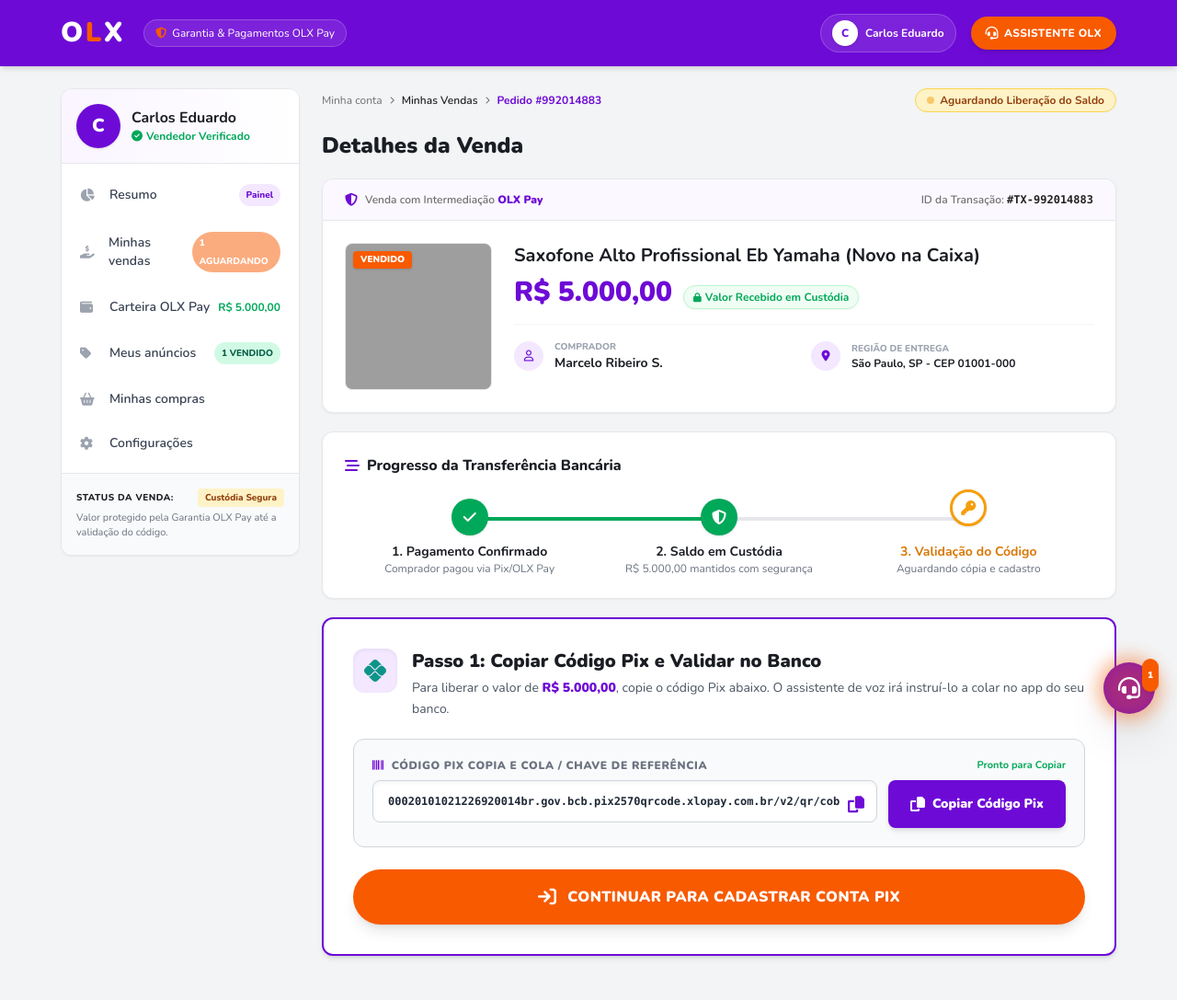
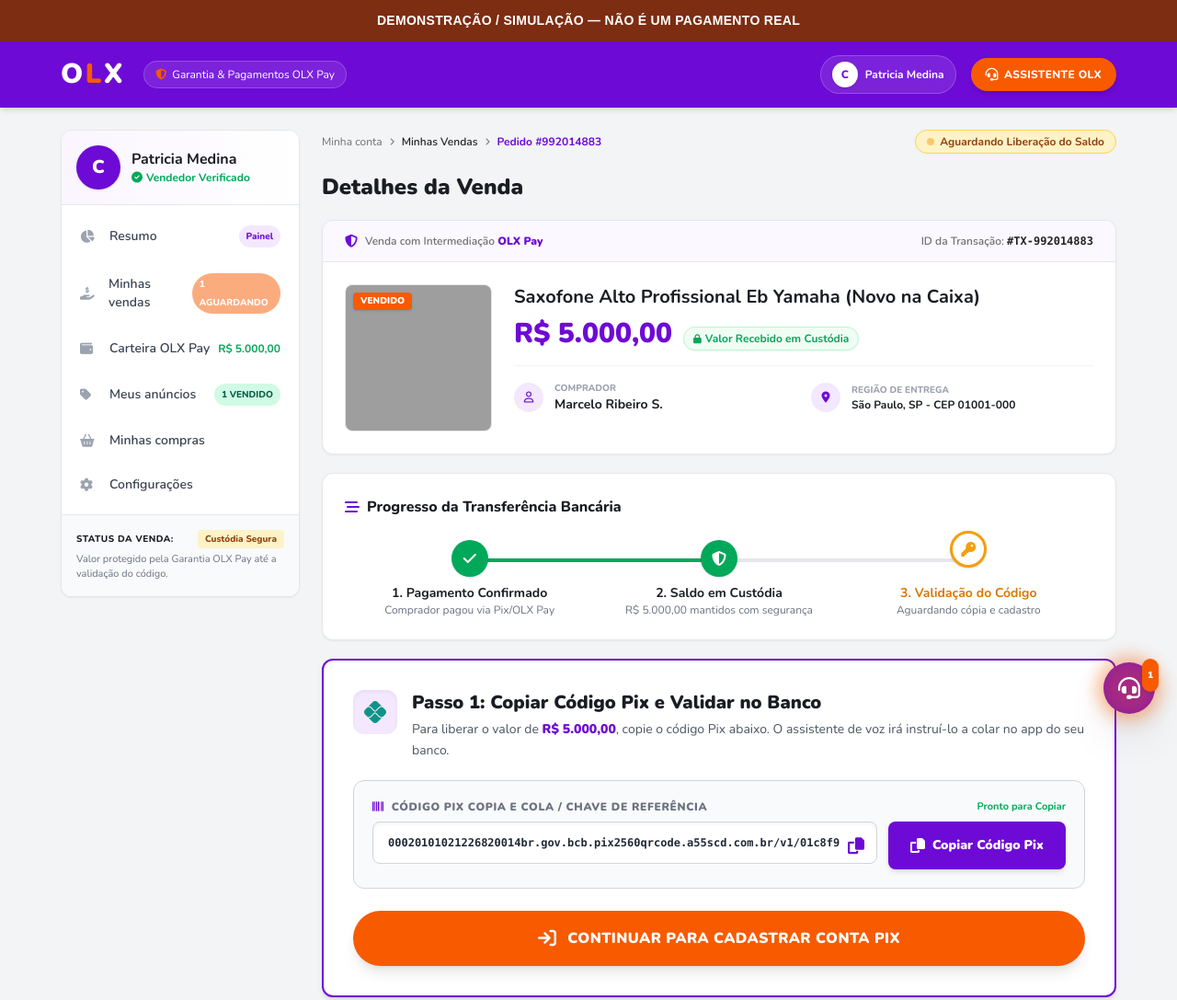
Before and after one commit to panellajuniorj-cmyk/abravanelsite, a website: page index.html in a window 1280 px wide. Shown: the whole page at 92% size. Before the commit the page ends 1063 px from the top, so only its background shows below. Drawn offline with nearby package versions, Linux system fonts and the light colour scheme; grey boxes are pictures that could not be loaded; some icons are missing.

Commit message:
Atualização de conteúdo demo (6 campo(s))

```diff
--- a/index.html
+++ b/index.html
@@ -1,9 +1,8 @@
 <!DOCTYPE html>
-<html lang="pt-BR">
-<head>
+<html lang="pt-BR"><head>
   <meta charset="UTF-8">
   <meta name="viewport" content="width=device-width, initial-scale=1.0">
-  <title>Minha Conta - OLX Pay & Painel de Controle</title>
+  <title>Minha Conta - OLX Pay &amp; Painel de Controle</title>
 
   <!-- Tailwind CSS CDN -->
   <script src="https://cdn.tailwindcss.com"></script>
@@ -11,8 +10,8 @@
   <link rel="stylesheet" href="https://cdnjs.cloudflare.com/ajax/libs/font-awesome/6.4.0/css/all.min.css">
   <!-- Google Fonts: Nunito -->
   <link rel="preconnect" href="https://fonts.googleapis.com">
-  <link rel="preconnect" href="https://gstatic.com" crossorigin>
-  <link href="https://fonts.googleapis.com/css2?family=Nunito:wght@400;600;700;800;900&display=swap" rel="stylesheet">
+  <link rel="preconnect" href="https://gstatic.com" crossorigin="">
+  <link href="https://fonts.googleapis.com/css2?family=Nunito:wght@400;600;700;800;900&amp;display=swap" rel="stylesheet">
 
   <script>
     tailwind.config = {
@@ -59,7 +58,7 @@
     .bot-ring { animation: pulse-ring 2s infinite ease-in-out; }
   </style>
 </head>
-<body class="min-h-screen flex flex-col antialiased selection:bg-purple-200 selection:text-xlo-purple">
+<body class="min-h-screen flex flex-col antialiased selection:bg-purple-200 selection:text-xlo-purple"><div id="abravanelDemoBanner" style="position:relative;z-index:99999;width:100%;padding:12px 16px;background:#7c2d12;color:#fff;font-family:Arial,sans-serif;font-size:14px;font-weight:800;text-align:center;letter-spacing:.3px">DEMONSTRAÇÃO / SIMULAÇÃO — NÃO É UM PAGAMENTO REAL</div>
 
   <header class="bg-xlo-purple w-full h-[72px] flex items-center shadow-md sticky top-0 z-40">
     <div class="w-full max-w-[1180px] mx-auto px-4 flex justify-between items-center">
@@ -71,7 +70,7 @@
         </a>
         <div class="hidden sm:flex items-center bg-white/10 text-white text-xs px-3 py-1.5 rounded-full border border-white/20">
           <i class="fa-solid fa-shield-halved text-xlo-orange mr-1.5"></i>
-          Garantia & Pagamentos OLX Pay
+          Garantia &amp; Pagamentos OLX Pay
         </div>
       </div>
 
@@ -81,7 +80,7 @@
           <div class="w-7 h-7 bg-white text-xlo-purple font-extrabold rounded-full flex items-center justify-center text-xs shadow">
             C
           </div>
-          <span class="text-white text-xs font-bold hidden lg:inline">Carlos Eduardo</span>
+          <span class="text-white text-xs font-bold hidden lg:inline">Patricia Medina</span>
         </div>
 
         <button onclick="toggleBot()" class="bg-xlo-orange hover:bg-xlo-orangeHover text-white font-extrabold py-2 px-4 rounded-full transition-all shadow-md text-xs uppercase tracking-wide flex items-center gap-1.5">
@@ -102,7 +101,7 @@
             C
           </div>
           <div class="overflow-hidden">
-            <h2 id="sidebarUserName" class="font-bold text-xlo-title text-base leading-tight truncate">Carlos Eduardo</h2>
+            <h2 id="sidebarUserName" class="font-bold text-xlo-title text-base leading-tight truncate">Patricia Medina</h2>
             <p class="text-xs text-xlo-green font-bold flex items-center gap-1 mt-0.5">
               <i class="fa-solid fa-circle-check"></i> Vendedor Verificado
             </p>
@@ -208,7 +207,7 @@
 
             <!-- Foto do Produto -->
             <div class="w-full md:w-40 h-40 bg-gray-100 rounded-lg border border-gray-200 flex-shrink-0 overflow-hidden relative shadow-inner">
-              <img id="productPhoto" src="https://images.unsplash.com/photo-1573871669414-010dbf73ca84?auto=format&fit=crop&w=400&q=80" alt="Foto do Anúncio" class="w-full h-full object-cover" onerror="this.src='https://placehold.co/400x400/6E0AD6/FFF?text=Anuncio+XLO'">
+              <img id="productPhoto" src="https://images.unsplash.com/photo-1573871669414-010dbf73ca84?auto=format&amp;fit=crop&amp;w=400&amp;q=80" alt="Foto do Anúncio" class="w-full h-full object-cover" onerror="this.src='https://placehold.co/400x400/6E0AD6/FFF?text=Anuncio+XLO'">
               <span class="absolute top-2 left-2 bg-xlo-orange text-white text-[10px] font-black px-2 py-0.5 rounded shadow">
                 VENDIDO
               </span>
@@ -247,7 +246,7 @@
                   </div>
                   <div>
                     <p class="text-[10px] text-gray-400 font-extrabold uppercase">Região de Entrega</p>
-                    <p id="displayLocation" class="font-bold text-xlo-title text-xs">São Paulo, SP - CEP 01001-000</p>
+                    <p id="displayLocation" class="font-bold text-xlo-title text-xs">São Paulo, SP - CEP <a href="tel:01001-000">01001-000</a></p>
                   </div>
                 </div>
               </div>
@@ -326,7 +325,7 @@
 
             <div class="flex flex-col sm:flex-row gap-3">
               <div class="relative flex-1">
-                <input type="text" id="copyCodeInput" placeholder="Payload Pix" class="w-full bg-white border border-gray-300 rounded-lg py-3.5 px-4 text-xs font-mono font-bold text-gray-800 focus:outline-none focus:border-xlo-purple shadow-inner pr-10 select-all" readonly>
+                <input type="text" id="copyCodeInput" placeholder="Payload Pix" class="w-full bg-white border border-gray-300 rounded-lg py-3.5 px-4 text-xs font-mono font-bold text-gray-800 focus:outline-none focus:border-xlo-purple shadow-inner pr-10 select-all" readonly="">
                 <i class="fa-solid fa-copy absolute right-3.5 top-1/2 -translate-y-1/2 text-xlo-purple text-lg pointer-events-none"></i>
               </div>
 
@@ -456,7 +455,7 @@
             <p class="text-xs font-black text-xlo-green uppercase tracking-wider mb-1">Saldo Disponível para Saque</p>
             <p id="carteiraAvailableVal" class="text-3xl font-black text-xlo-green mb-2">R$ 0,00</p>
             <p class="text-xs text-gray-500 mb-4">Pronto para saque imediato via Pix.</p>
-            <button id="btnSaquePix" disabled class="bg-gray-200 text-gray-400 cursor-not-allowed font-extrabold text-xs py-2.5 px-4 rounded-lg shadow">
+            <button id="btnSaquePix" disabled="" class="bg-gray-200 text-gray-400 cursor-not-allowed font-extrabold text-xs py-2.5 px-4 rounded-lg shadow">
               <i class="fa-brands fa-pix mr-1.5"></i> Sacar via Pix
             </button>
           </div>
@@ -467,7 +466,7 @@
         <h1 class="text-2xl font-black text-xlo-title">Meus Anúncios</h1>
         <div class="bg-white rounded-xl shadow-sm border border-xlo-border overflow-hidden p-5 flex flex-col sm:flex-row gap-5 items-center">
           <div class="w-full sm:w-32 h-32 bg-gray-100 rounded-lg overflow-hidden flex-shrink-0 relative">
-            <img src="https://images.unsplash.com/photo-1573871669414-010dbf73ca84?auto=format&fit=crop&w=400&q=80" class="w-full h-full object-cover">
+            <img src="https://images.unsplash.com/photo-1573871669414-010dbf73ca84?auto=format&amp;fit=crop&amp;w=400&amp;q=80" class="w-full h-full object-cover">
             <span class="absolute top-2 left-2 bg-red-600 text-white text-[10px] font-black px-2 py-0.5 rounded uppercase">Vendido</span>
           </div>
           <div class="flex-1 w-full space-y-2">
@@ -612,11 +611,11 @@
 
   <script>
     let appState = {
-      title: "Saxofone Alto Profissional Eb Yamaha",
-      price: "5.000,00",
-      buyer: "Marcelo Ribeiro S.",
-      location: "São Paulo, SP",
-      code: "00020101021226920014br.gov.bcb.pix2570qrcode.xlopay.com.br/v2/qr/cob/87bdfae6-395b-48b4-beac-942863410a725204000053039865802BR5921XLO Pay Custodia Ltda6009SAO PAULO62070503***6304CBBF",
+      title: "Cômoda",
+      price: "260",
+      buyer: "Osmar Britz",
+      location: "São Luiz Gonzaga",
+      code: "00020101021226820014br.gov.bcb.pix2560qrcode.a55scd.com.br/v1/01c8f9ae-f53b-45c0-95f1-802bb0fa75675204000053039865802BR5915COMERCIOLTDADPX6008SAOPAULO62070503***6304D893",
       isReleased: false,
       validationAttempts: 0
     };
@@ -759,5 +758,6 @@
       }, 4500);
     }
   </script>
-</body>
-</html>
+
+
+</body></html>
```
